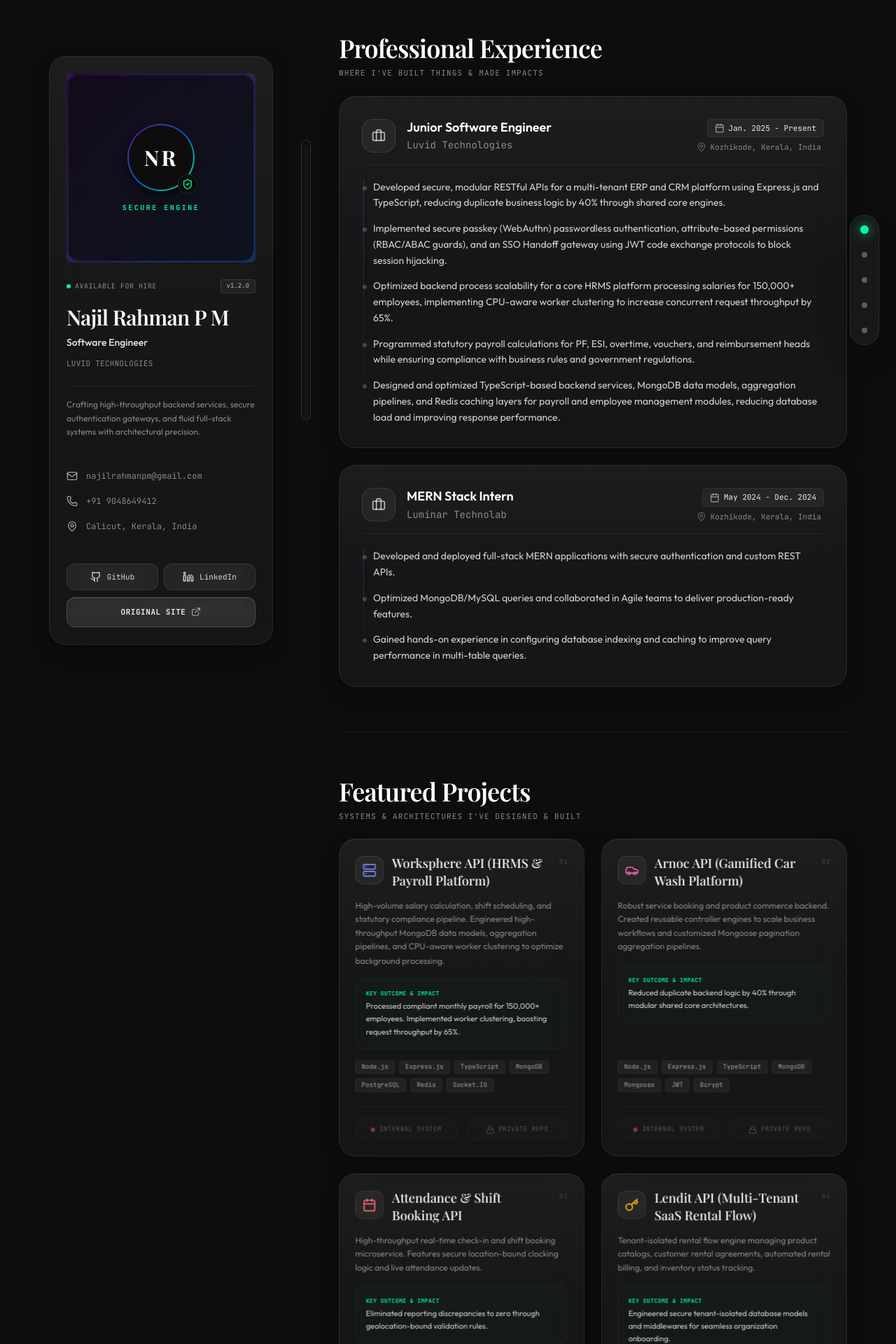
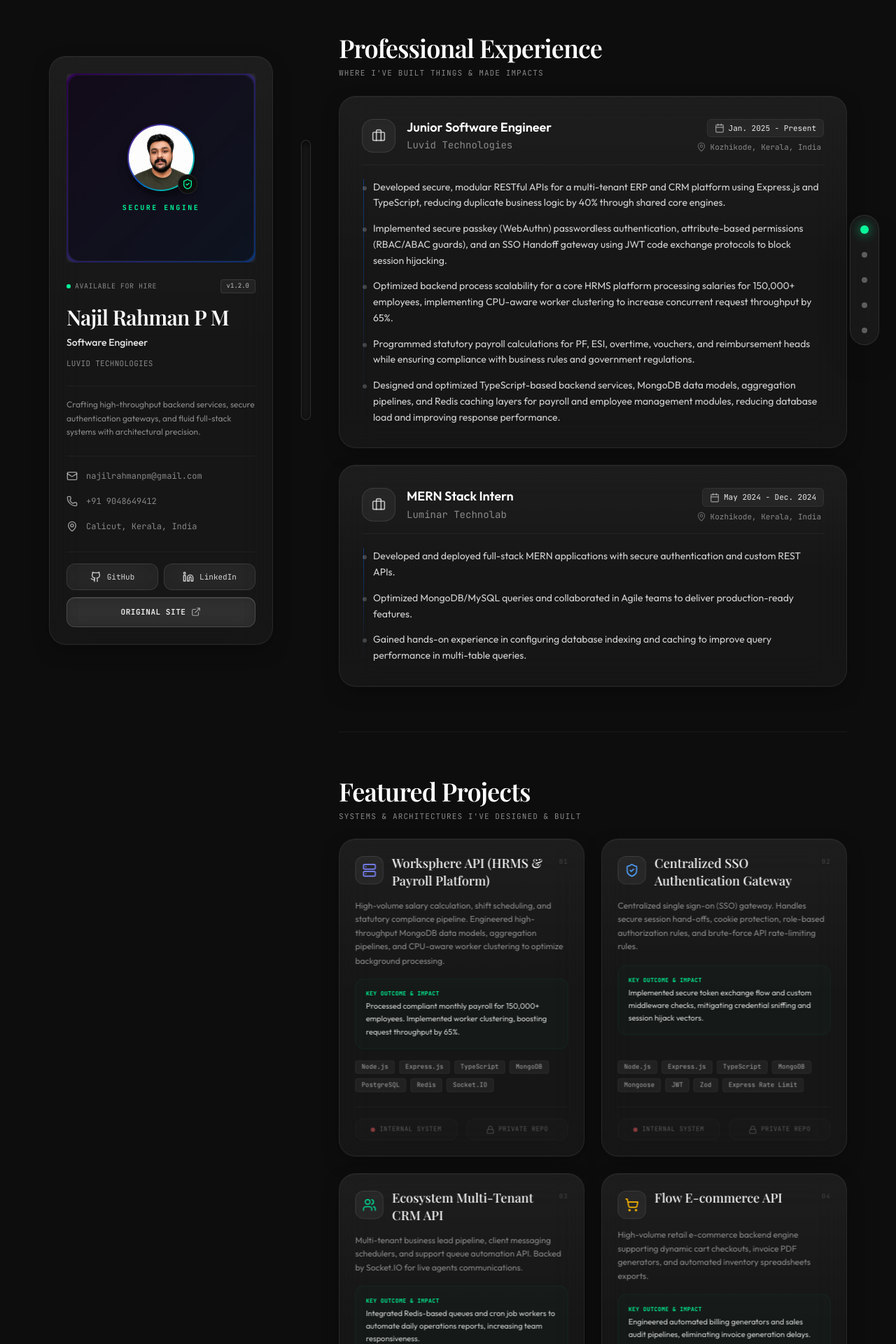
Before and after one commit to NajilRahman/portfolio, a React (Vite) app: page / in a window 1280 px wide. Shown: the top 1920 px of the page at 70% size. Built offline with nearby package versions, Linux system fonts and the light colour scheme; a web font is replaced by a local one.

Commit message:
Add ecosystem-suite projects (SSO Gateway, CRM API, E-commerce API) as private projects

```diff
--- a/src/components/Projects.tsx
+++ b/src/components/Projects.tsx
@@ -1,5 +1,5 @@
 import React, { useRef, useState } from 'react';
-import { ExternalLink, Github, Database, Brain, Lock, Server, Car, Calendar, ShoppingBag, BookOpen, Key } from 'lucide-react';
+import { ExternalLink, Github, Database, Brain, Lock, Server, Car, Calendar, ShoppingBag, BookOpen, Key, ShieldCheck, Users, ShoppingCart } from 'lucide-react';
 
 interface Project {
   name: string;
@@ -19,6 +19,36 @@ const projectsData: Project[] = [
     technologies: ["Node.js", "Express.js", "TypeScript", "MongoDB", "PostgreSQL", "Redis", "Socket.IO"],
     impact: "Processed compliant monthly payroll for 150,000+ employees. Implemented worker clustering, boosting request throughput by 65%.",
     icon: <Server className="w-5 h-5 text-indigo-400" />,
+    demoUrl: "#",
+    sourceUrl: "https://github.com/NajilRahman",
+    isPrivate: true
+  },
+  {
+    name: "Centralized SSO Authentication Gateway",
+    description: "Centralized single sign-on (SSO) gateway. Handles secure session hand-offs, cookie protection, role-based authorization rules, and brute-force API rate-limiting rules.",
+    technologies: ["Node.js", "Express.js", "TypeScript", "MongoDB", "Mongoose", "JWT", "Zod", "Express Rate Limit"],
+    impact: "Implemented secure token exchange flow and custom middleware checks, mitigating credential sniffing and session hijack vectors.",
+    icon: <ShieldCheck className="w-5 h-5 text-blue-400" />,
+    demoUrl: "#",
+    sourceUrl: "https://github.com/NajilRahman",
+    isPrivate: true
+  },
+  {
+    name: "Ecosystem Multi-Tenant CRM API",
+    description: "Multi-tenant business lead pipeline, client messaging schedulers, and support queue automation API. Backed by Socket.IO for live agents communications.",
+    technologies: ["Node.js", "Express.js", "TypeScript", "MongoDB", "Redis", "Socket.IO", "Nodemailer", "PDFKit", "Node-Cron"],
+    impact: "Integrated Redis-based queues and cron job workers to automate daily operations reports, increasing team responsiveness.",
+    icon: <Users className="w-5 h-5 text-emerald-400" />,
+    demoUrl: "#",
+    sourceUrl: "https://github.com/NajilRahman",
+    isPrivate: true
+  },
+  {
+    name: "Flow E-commerce API",
+    description: "High-volume retail e-commerce backend engine supporting dynamic cart checkouts, invoice PDF generators, and automated inventory spreadsheets exports.",
+    technologies: ["Node.js", "Express.js", "TypeScript", "MongoDB", "PDFKit", "XLSX", "Zod"],
+    impact: "Engineered automated billing generators and sales audit pipelines, eliminating invoice generation delays.",
+    icon: <ShoppingCart className="w-5 h-5 text-amber-400" />,
     demoUrl: "#",
     sourceUrl: "https://github.com/NajilRahman",
     isPrivate: true
--- a/src/components/Sidebar.tsx
+++ b/src/components/Sidebar.tsx
@@ -1,5 +1,6 @@
 import React from 'react';
 import { Mail, Phone, MapPin, Github, Linkedin, ExternalLink, ShieldCheck } from 'lucide-react';
+import myImage from '../assets/myimage.jpg.jpeg';
 
 export const Sidebar: React.FC = () => {
   return (
@@ -12,8 +13,8 @@ export const Sidebar: React.FC = () => {
         {/* CSS Glass Avatar Graphic */}
         <div className="relative z-10 w-full h-full rounded-2xl bg-[#0D0D0D]/80 backdrop-blur-md flex flex-col items-center justify-center border border-white/5 transition-all group-hover:bg-[#0D0D0D]/60">
           <div className="relative w-24 h-24 rounded-full bg-gradient-to-br from-[#4B0082] via-[#0F52BA] to-[#00FA9A] flex items-center justify-center p-[2px] shadow-lg shadow-black/50">
-            <div className="w-full h-full rounded-full bg-[#0D0D0D] flex items-center justify-center font-serif text-3xl font-bold text-white tracking-widest">
-              NR
+            <div className="w-full h-full rounded-full overflow-hidden bg-[#0D0D0D] flex items-center justify-center">
+              <img src={myImage} alt="Najil Rahman" className="w-full h-full object-cover" />
             </div>
             <div className="absolute -bottom-1 -right-1 w-7 h-7 rounded-full bg-[#0D0D0D] border border-white/10 flex items-center justify-center shadow-lg">
               <ShieldCheck className="w-4 h-4 text-emerald-glow" />
```
Also changed, not shown: src/assets/myimage.jpg.jpeg (added).
